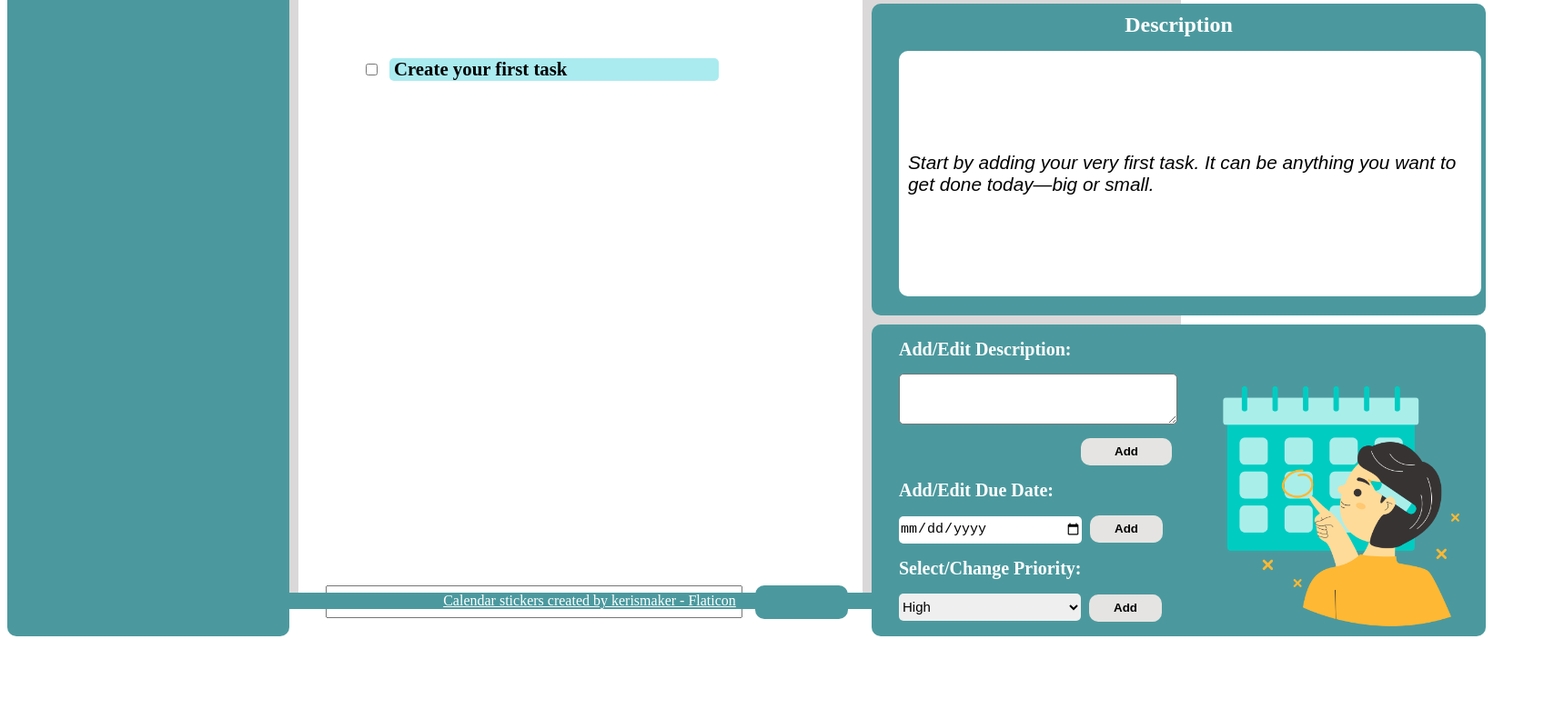
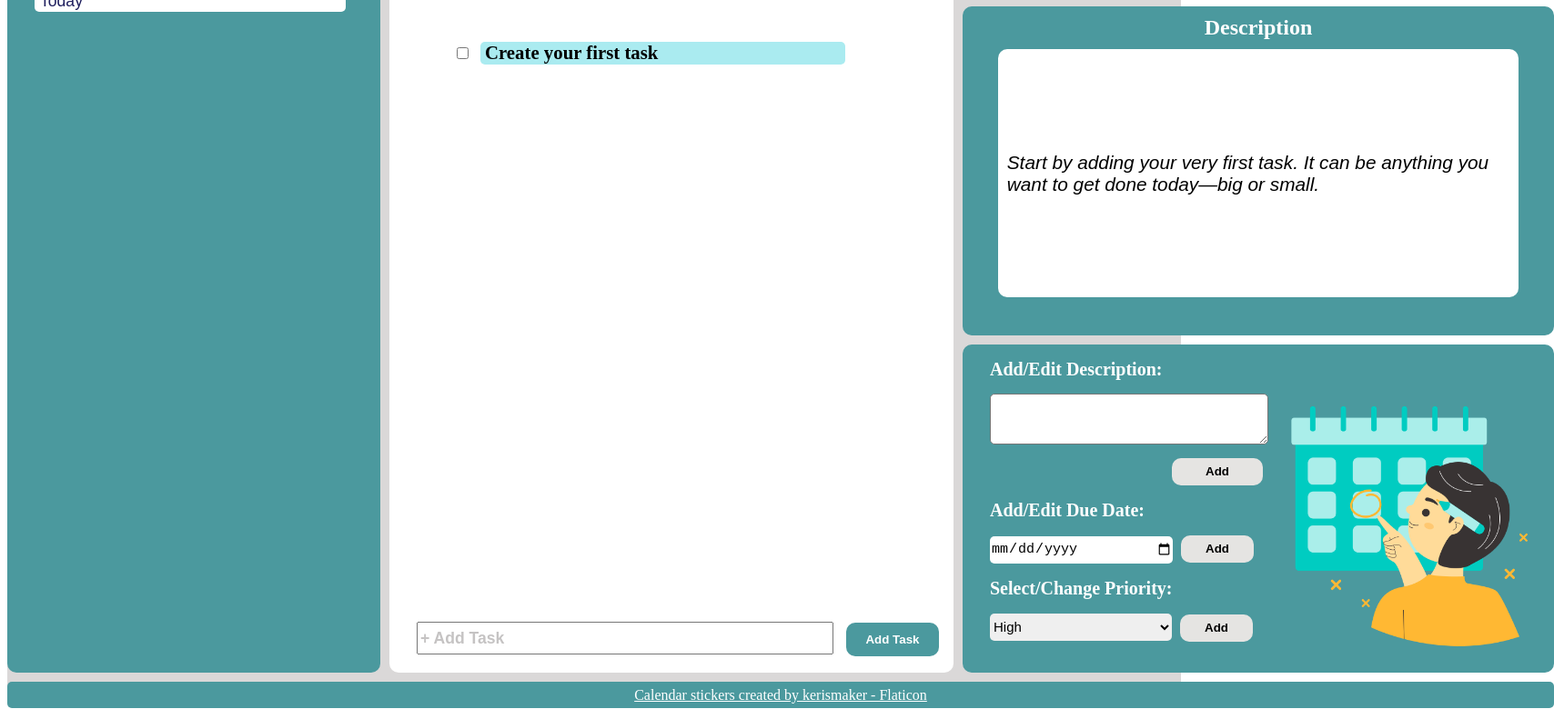
Before and after one commit to aparadkar315/todo-list, a website built with webpack: page src/todo.html in a window 1280 px wide. Shown: the part 151-931 px from the top of the page at 91% size, 1708 px wide, since content can reach past the window. Before the commit the page ends 858 px from the top, so only its background shows below. Built offline with nearby package versions, Linux system fonts and the light colour scheme.

Commit message:
Solve content overflowing issue

```diff
--- a/src/style.css
+++ b/src/style.css
@@ -1,11 +1,11 @@
 
 #container {
-    display: flex;
+    display: grid;
     flex-direction: column;
+    min-height: 100vh;
+    min-width: 100vw;
+    grid-template-rows: 1fr 14fr 0.5fr;
     gap: 10px;
-    max-height: 100vh;
-    width: 100vw;
-    height: 100vh;
     background-color: rgb(218, 216, 216);
     border-radius: 10px;
     padding-right: 10px;
@@ -15,19 +15,13 @@
     display: flex;
     justify-content: center;
     align-items: center;
-    min-height: 5%;
     background-color: rgb(75, 153, 158);
     border-radius: 10px;
-    padding: 10px;
     color: #ffffff;
-    min-width: 1000px;
-    min-height: 2.2rem;
-
 }
 
 .one {
     font-size: 1.3rem;
-
 }
 
 .two {
@@ -47,8 +41,6 @@
 .containerOne {
     display: grid;
     grid-template-columns: 1.2fr 2fr 2fr;
-    max-height: 90%;
-    min-height: 90%;
     gap: 10px;
 }
 
@@ -87,10 +79,8 @@
     display: flex;
     justify-content: space-around;
     align-items: center;
-    height: 3%;
     background-color: rgb(75, 153, 158);
     border-radius: 5px;
-    min-width: 98vw;
 }
 
 a {
--- a/src/style2.css
+++ b/src/style2.css
@@ -3,9 +3,7 @@
     color: #ffffff;
     border-radius: 10px;
     padding-left: 10px;
-    min-width: 300px;
-    max-height: 100%;
-    max-width: 100%;
+    min-width: 400px;
 }
 
 .createListContainer {
@@ -15,7 +13,7 @@
     margin-top: 20px;
     overflow: scroll;
     scrollbar-width: none;
-    height: 82vh;
+    height: 750px;
 }
 
 .createList {
@@ -80,7 +78,6 @@
     opacity: 0.75;
 }
 
-
 .view {
     margin-right: 20px;
     width: 90%;
@@ -91,8 +88,6 @@
     background-color:rgb(75, 153, 158);
     font-size: 1.1rem;
 }
-
-
 
 .view.selected, .view:hover {
     background-color: #ffffff;
--- a/src/style3.css
+++ b/src/style3.css
@@ -6,25 +6,20 @@
     border-radius: 10px;
     padding-left: 20px;
     min-width: 600px;
-    max-height: 100%;
 }
 
 .displayListItems {
     display: flex;
     flex-direction: column;
     justify-content: start;
-    max-height: 65vh;
-    height: 65vh;
-    width: 35vw;
     overflow: scroll;
     scrollbar-width: none;
     box-sizing: border-box;
     margin-top: 10px;
-    min-width: 550px;
+    height: 600px;
 }
 
 .displayListHeader, .createList {
-    height: 30px;
     font-size: 1.5rem;
     font-weight: 900;
     margin: 5px;
@@ -72,7 +67,6 @@
     align-items: center;
 }
 
-
 .taskContainer {
     display: flex;
     margin-left: 50px;
--- a/src/style4.css
+++ b/src/style4.css
@@ -1,9 +1,9 @@
 .taskInfo {
-    display: flex;
-    flex-direction: column;
+    display: grid;
+    grid-template-rows: 1fr 5fr 5fr;
+    grid-template-columns: minmax(650px, 1fr);
     border-radius: 10px;
     gap: 10px;
-
 }
 
 .displayTaskHeaderContainer {
@@ -12,27 +12,14 @@
     font-size: 1.5rem;
     align-items: center;
     padding : 20px;
-    height: 5%;
-    max-width: 100%;
     background-color:rgb(75, 153, 158);
     border-radius: 10px;
     font-weight: 900;
     color: #ffffff;
 }
 
-
-.displayTaskInfo {
-    display: grid;
-    grid-template-rows: 1fr 1fr;
-    height: 95%;
-    gap: 10px;
-    max-width: 100%;
-}
-
 .displayTaskInfoOne {
     background-color:rgb(75, 153, 158);
-    padding: 5px;
-    padding-top: 10px;
     font-size: 1.5rem;
     font-weight: 900;
     color: #ffffff;
@@ -53,7 +40,6 @@
     right: 10px;
 }
 
-
 .displayTaskInfoTwo label {
     color:#ffffff
 }
@@ -61,20 +47,17 @@
 #descriptionHeader {
     display: flex;
     justify-content: center;
+    padding: 10px;
 }
 
 #description {
     display: flex;
     align-items: center;
     justify-content: center;
+    justify-self: center;
+    align-self: center;
     background-color: #ffffff;
     padding: 10px;
-    margin-top: 15px;
-    margin-left: 25px;
-    height: 28vh;
-    min-height: 250px;
-    width: 33vw;
-    min-width: 620px;
     border-radius: 10px;
     font-size: 1.3rem;
     color: black;
@@ -84,6 +67,8 @@
     overflow: scroll;
     scrollbar-width: none;
     flex-wrap: wrap;
+    height: 70%;
+    width: 85%;
 }
 
 #descriptionContainer, #dueDateContainer, #priorityContainer {
--- a/src/todo.html
+++ b/src/todo.html
@@ -41,7 +41,6 @@
                     <div class="displayTaskHeader"></div>
                     <div class="btnContainer"></div>
                 </header>
-                <div class="displayTaskInfo">
                 <div class="displayTaskInfoOne">
                     <div id="descriptionHeader">Description</div>
                     <div id="description"></div>
@@ -72,7 +71,7 @@
                     </p>
                     <img class="sticker" src="planning.png" alt="a person planning sticker" width="300">
                 </div>
-                </div>
+
             </div>
         </div>
         <footer class="foot"><a href="https://www.flaticon.com/free-stickers/calendar" title="calendar stickers">Calendar stickers created by kerismaker - Flaticon</a></footer>
```
Lines whose indentation alone changed are shown as unchanged.
